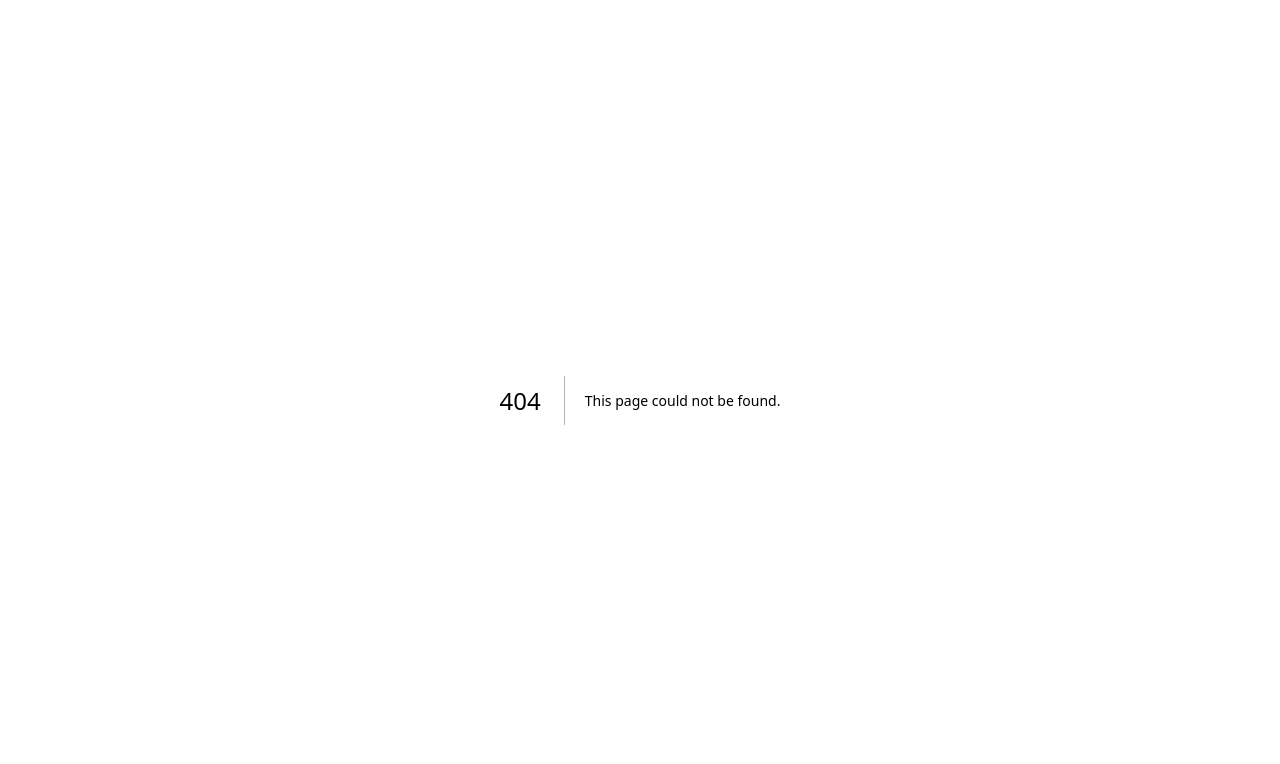
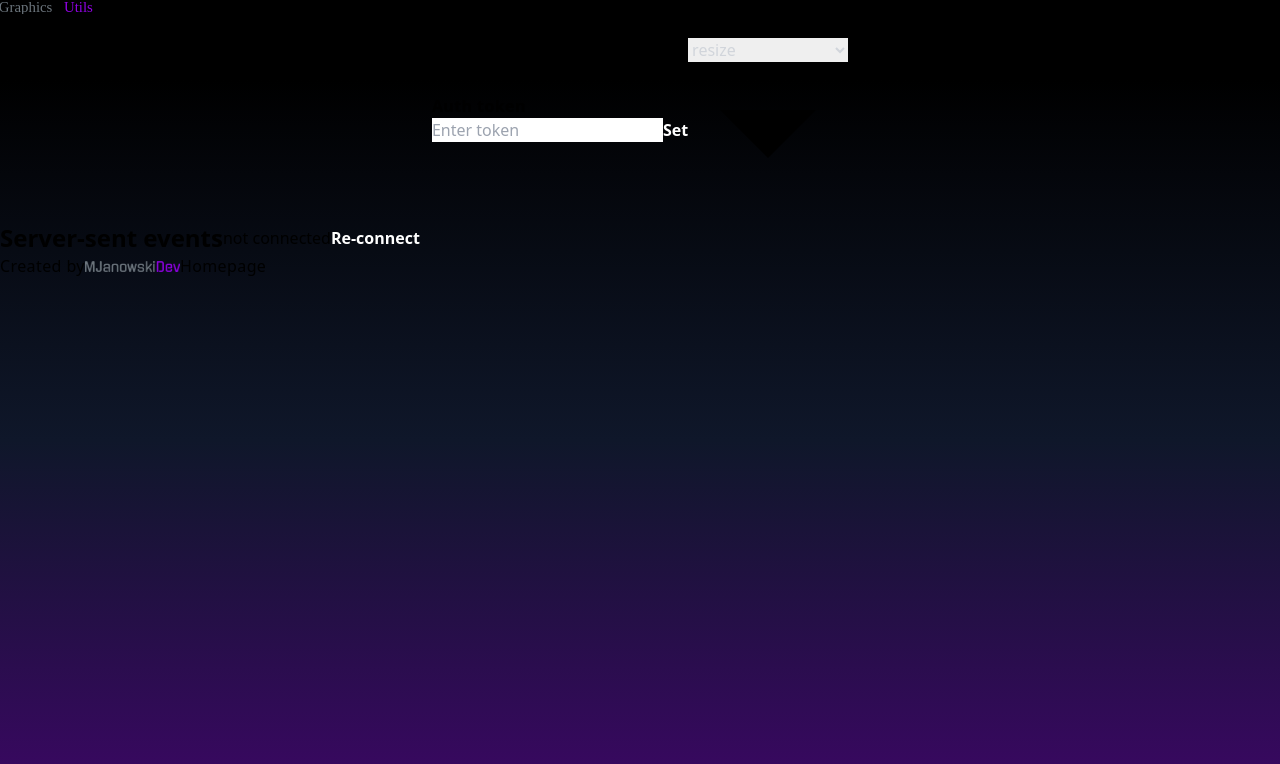
Before and after one commit to MJanowskiDev/graphics-utils, a Next.js app in the folder frontend/graphics-utils/: page /sse in a window 1280 px wide. Before the commit this address had no page. Shown: the top 764 px of the page. Built offline with nearby package versions, Linux system fonts and the light colour scheme.

Commit message:
refact: frontend - extracted sse as separate page

```diff
--- a/frontend/graphics-utils/src/app/page.tsx
+++ b/frontend/graphics-utils/src/app/page.tsx
@@ -1,9 +1,6 @@
 import Image from 'next/image';
-import Link from 'next/link';
-
 import logo from '../../public/images/graphics_utils_logo.svg';
-import author from '../../public/images/mjanowskidev.png';
-import SSE from './features/sse';
+import { Footer } from '@/features/ui';
 
 export default function Home() {
   return (
@@ -27,23 +24,7 @@ export default function Home() {
           </p>
         </div>
       </section>
-      <SSE />
-      <div className="sticky top-[100vh] flex gap-2 p-4 justify-between text-[#6c757dff] tracking-wide text-sm">
-        <div className="flex items-center gap-2">
-          <p>Created by</p>
-          <div className="mt-0.35">
-            <Image src={author} width={95} height={6} alt="MJanowskiDevLogo" />
-          </div>
-        </div>
-
-        <Link
-          href="https://mjanowski.dev"
-          target="_blank"
-          rel="noopener noreferrer"
-        >
-          Homepage
-        </Link>
-      </div>
+      <Footer />
     </main>
   );
 }
--- /dev/null
+++ b/frontend/graphics-utils/src/app/sse/page.tsx
@@ -0,0 +1,17 @@
+import Image from 'next/image';
+import Link from 'next/link';
+
+import logo from '../../../public/images/graphics_utils_logo.svg';
+import author from '../../../public/images/mjanowskidev.png';
+import SSE from '../../features/sse';
+import { Footer, Navbar } from '@/features/ui';
+
+export default function SSEPage() {
+  return (
+    <main className="flex flex-col items-stretch  min-h-screen bg-gradient-to-b from-10% from-black via-slate-900 to-purple-950 font-sans">
+      <Navbar />
+      <SSE />
+      <Footer />
+    </main>
+  );
+}
--- a/frontend/graphics-utils/src/app/features/sse/index.tsx
+++ b/frontend/graphics-utils/src/features/sse/index.tsx
@@ -55,7 +55,7 @@ export default function SSE() {
   }, [token, selectedOperation, recreateConnection]);
 
   return (
-    <div className="mt-20 mx-12">
+    <div className="mt-12 mx-12">
       <div className="flex flex-row justify-center items-center mb-20">
         <TokenInputField setToken={setToken} />
         <OperationTypeSelect
@@ -70,7 +70,7 @@ export default function SSE() {
       <div className="flex flex-row  w-full justify-between">
         <h1 className="text-2xl font-bold mb-2">Server-sent events</h1>
         <div className="flex flex-row items-center gap-2">
-          <p className="text-gray-500">
+          <p className="text-gray-500 mr-2">
             {isConnected ? 'connected' : 'not connected'}
           </p>
           <button
--- /dev/null
+++ b/frontend/graphics-utils/src/features/ui/footer/index.tsx
@@ -0,0 +1,22 @@
+import Image from 'next/image';
+import Link from 'next/link';
+import author from '../../../../public/images/mjanowskidev.png';
+
+export const Footer = () => (
+  <div className="sticky top-[100vh] flex gap-2 p-4 justify-between text-[#6c757dff] tracking-wide text-sm">
+    <div className="flex items-center gap-2">
+      <p>Created by</p>
+      <div className="mt-0.35">
+        <Image src={author} width={95} height={6} alt="MJanowskiDevLogo" />
+      </div>
+    </div>
+
+    <Link
+      href="https://mjanowski.dev"
+      target="_blank"
+      rel="noopener noreferrer"
+    >
+      Homepage
+    </Link>
+  </div>
+);
--- /dev/null
+++ b/frontend/graphics-utils/src/features/ui/index.tsx
@@ -0,0 +1,2 @@
+export * from './footer';
+export * from './navbar';
--- /dev/null
+++ b/frontend/graphics-utils/src/features/ui/navbar/index.tsx
@@ -0,0 +1,10 @@
+import Image from 'next/image';
+import logo from '../../../../public/images/graphics_utils_logo.svg';
+
+export const Navbar = () => (
+  <div className="sticky bottom-[100vh] flex gap-2 p-4 justify-between text-[#6c757dff] tracking-wide text-sm">
+    <div className="mt-0.35">
+      <Image src={logo} width={95} height={6} alt="MJanowskiDevLogo" />
+    </div>
+  </div>
+);
```
Also changed, not shown: frontend/graphics-utils/src/features/sse/components/OperationTypeSelect.tsx (renamed from frontend/graphics-utils/src/app/features/sse/components/OperationTypeSelect.tsx), frontend/graphics-utils/src/features/sse/components/TokenInputField.tsx (renamed from frontend/graphics-utils/src/app/features/sse/components/TokenInputField.tsx), frontend/graphics-utils/src/features/sse/components/index.ts (renamed from frontend/graphics-utils/src/app/features/sse/components/index.ts), frontend/graphics-utils/src/features/sse/types/index.ts (renamed from frontend/graphics-utils/src/app/features/sse/types/index.ts), frontend/graphics-utils/src/features/sse/types/operation.ts (renamed from frontend/graphics-utils/src/app/features/sse/types/operation.ts).
